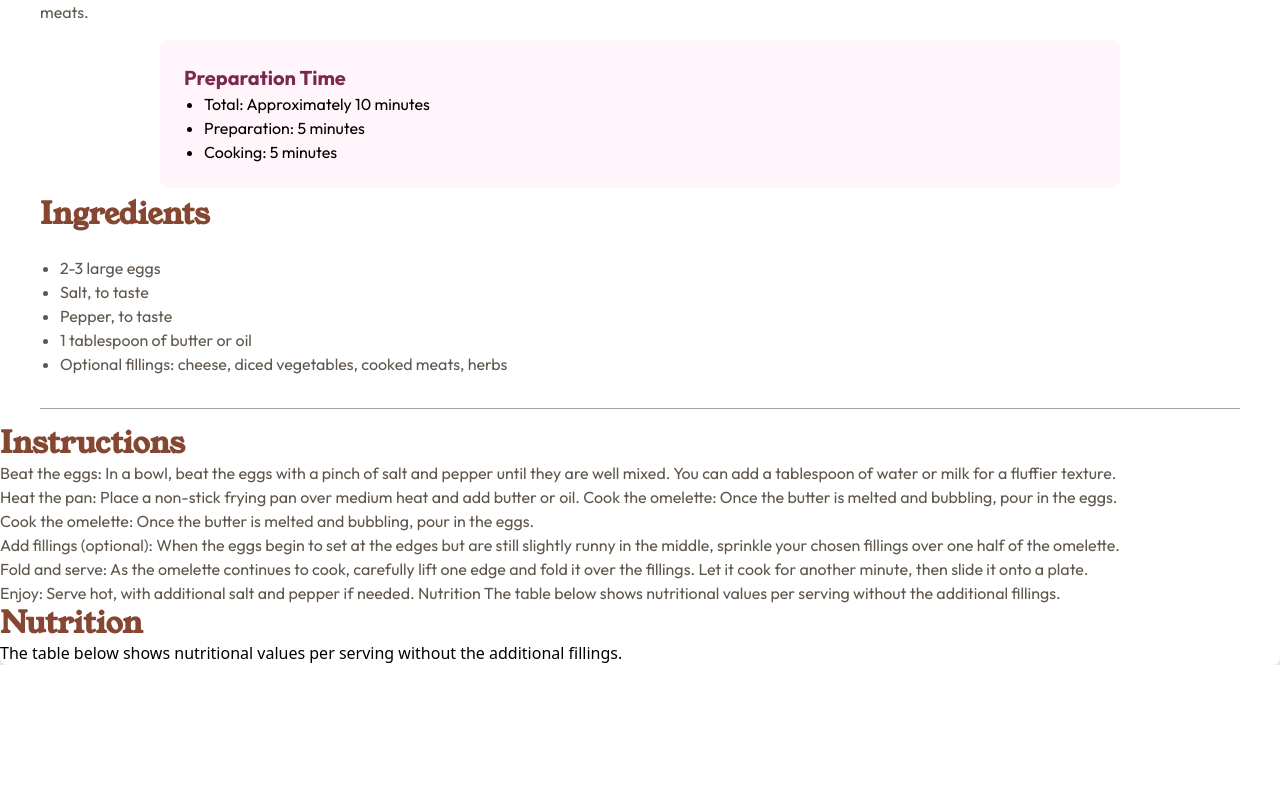
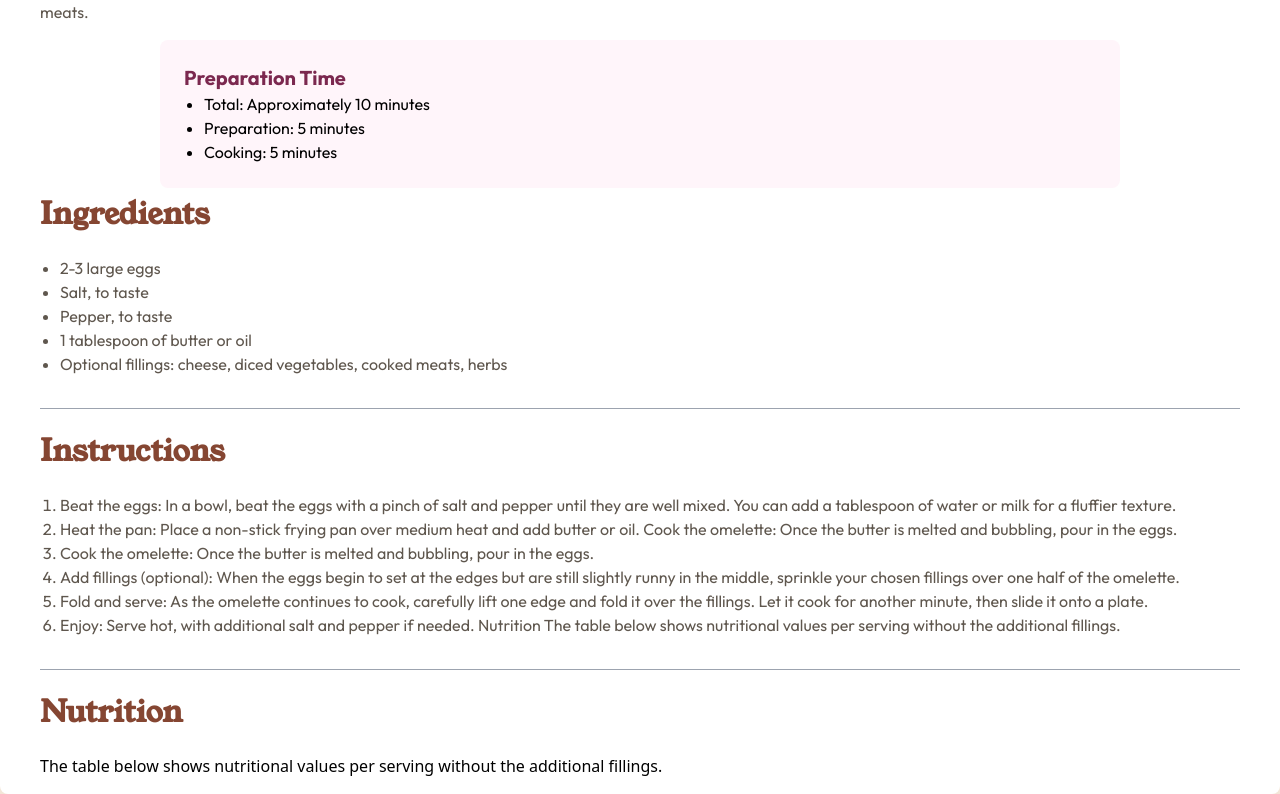
Before and after one commit to lavollmer/recipe-page, a React (Vite) app: page / in a window 1280 px wide. Shown: the part 725-1519 px from the top of the page. Before the commit the page ends 1390 px from the top, so only its background shows below. Built offline with nearby package versions, Linux system fonts and the light colour scheme.

Commit message:
spacing of main page

```diff
--- a/src/App.jsx
+++ b/src/App.jsx
@@ -50,11 +50,11 @@ function App() {
             </div>
           </div>
           <hr className="border-t border-gray-400 mx-10 my-4" />
-          <div>
-            <h2 className="text-nutmeg font-young-serif font-bold text-3xl">
+          <div className="pt-2 pb-4 pl-10 pr-10">
+            <h2 className="text-nutmeg font-young-serif font-bold text-3xl mb-6">
               Instructions
             </h2>
-            <ol className="text-wenge-brown font-outfit">
+            <ol className="text-wenge-brown font-outfit list-decimal pl-5">
               <li>
                 Beat the eggs: In a bowl, beat the eggs with a pinch of salt and
                 pepper until they are well mixed. You can add a tablespoon of
@@ -86,8 +86,9 @@ function App() {
               </li>
             </ol>
           </div>
-          <div>
-            <h1 className="text-nutmeg font-young-serif font-bold text-3xl">
+          <hr className="border-t border-gray-400 mx-10 my-4" />
+          <div className="pt-2 pb-4 pl-10 pr-10">
+            <h1 className="text-nutmeg font-young-serif font-bold text-3xl mb-6">
               Nutrition
             </h1>
             <p>
--- a/src/index.css
+++ b/src/index.css
@@ -1,4 +1,4 @@
-@import url('https://fonts.googleapis.com/css2?family=Outfit:wght@100..900|Young+Serif&display=swap');
+@import url('https://fonts.googleapis.com/css2?family=Roboto:wght@400;700&display=swap');
 @import 'tailwindcss/base';
 @import 'tailwindcss/components';
 @import 'tailwindcss/utilities';
```
